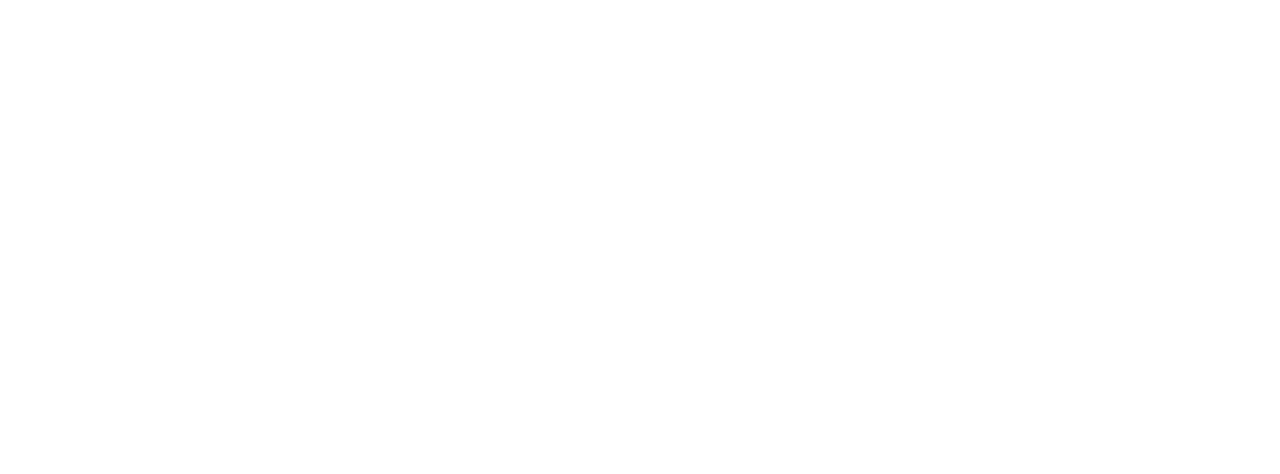
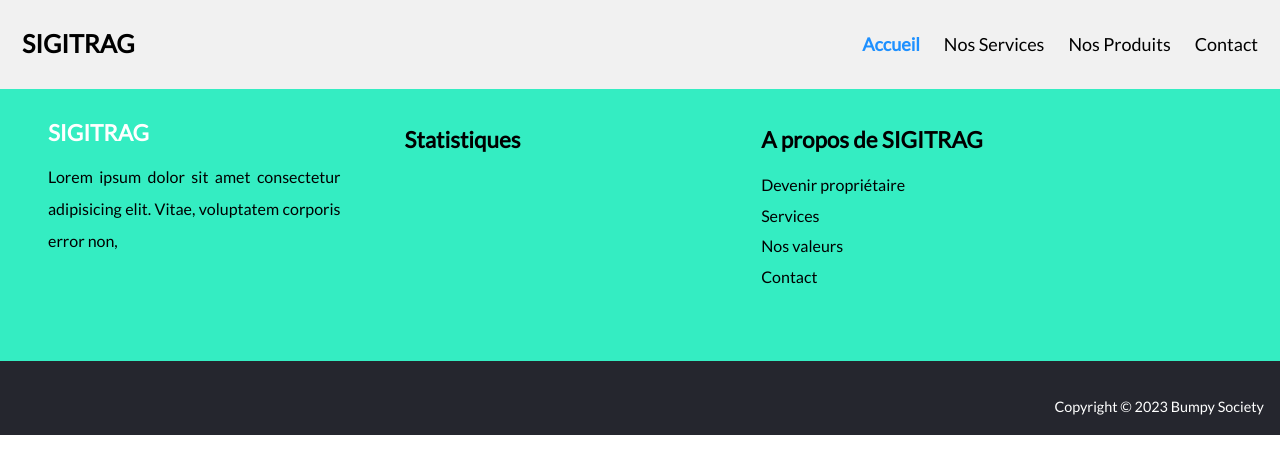
Before and after one commit to pascallenoir/SIGITRAG, a plain HTML site: page services.html in a window 1280 px wide. Drawn offline with Linux system fonts and the light colour scheme.

Commit message:
ajout des elements footer et header

```diff
--- /dev/null
+++ b/components/footer.js
@@ -0,0 +1,204 @@
+// Variable comprenant le contenu de code source du footer
+const footerTemplate = document.createElement('template');
+
+footerTemplate.innerHTML = `
+<style>
+body {
+    padding: 0;
+    margin: 0;
+    min-height: 100vh;
+    display: flex;
+    align-items: flex-end;
+  }
+
+footer {
+    background-color: #34EDC2;
+    color: black;
+    font-size: 16px;
+  }
+  footer * {
+    font-family: "latoregular", "sans-serif";
+    box-sizing: border-box;
+    border: none;
+    outline: none;
+  }
+  .row {
+    padding: 1em 1em;
+  }
+  .row.primary {
+    display: grid;
+    grid-template-columns: 2fr 2fr 3fr;
+    align-items: stretch;
+  }
+  .column {
+    width: 100%;
+    display: flex;
+    flex-direction: column;
+    padding: 0 2em;
+    min-height: 15em;
+  }
+  h3 {
+    width: 100%;
+    text-align: left;
+    color: black;
+    font-size: 1.4em;
+    white-space: nowrap;
+  }
+  h1 {
+    width: 100%;
+    text-align: left;
+    color: white;
+    font-size: 1.4em;
+    white-space: nowrap;
+  }
+  ul {
+    list-style: none;
+    display: flex;
+    flex-direction: column;
+    padding: 0;
+    margin: 0;
+  }
+  li:not(:first-child) {
+    margin-top: 0.8em;
+  }
+  ul li a {
+    color: black;
+    text-decoration: none;
+  }
+  ul li a:hover {
+    color: #2a8ded;
+  }
+  .about p {
+    text-align: justify;
+    line-height: 2;
+    margin: 0;
+  }
+  input,
+  button {
+    font-size: 1em;
+    padding: 1em;
+    width: 100%;
+    border-radius: 5px;
+    margin-bottom: 5px;
+  }
+  button {
+    background-color: #c7940a;
+    color: #ffffff;
+  }
+  div.social {
+    display: flex;
+    justify-content: space-around;
+    font-size: 2.4em;
+    flex-direction: row;
+    margin-top: 0.5em;
+  }
+  .social i {
+    color: #bac6d9;
+  }
+
+  .copyright {
+    padding: 0.3em 1em;
+    background-color: #25262e;
+  }
+  .footer-menu{
+    float: left;
+      margin-top: 10px;
+  }
+
+  .footer-menu a{
+    color: #cfd2d6;
+    padding: 6px;
+
+    text-decoration: none;
+  }
+  .footer-menu a:hover{
+    color: #27bcda;
+  }
+  .copyright p {
+    font-size: 0.9em;
+    text-align: right;
+    color: white;
+  }
+  @media screen and (max-width: 850px) {
+    .row.primary {
+      grid-template-columns: 1fr;
+    }
+
+  }
+
+</style>
+
+<footer>
+<div class="row primary">
+    <div class="column about">
+
+        <h1>SIGITRAG</h1>
+        <p>
+            Lorem ipsum dolor sit amet consectetur adipisicing elit. Vitae,
+            voluptatem corporis error non,
+        </p>
+    </div>
+
+    <div class="column links">
+        <h3>Statistiques</h3>
+    </div>
+
+    <div class="column links">
+        <h3>A propos de SIGITRAG</h3>
+        <ul>
+            <li>
+             <a href="#faq">Devenir propriétaire</a>
+            </li>
+            <li>
+             <a href="#cookies-policy">Services</a>
+            </li>
+            <li>
+            <a href="#terms-of-services">Nos valeurs</a>
+            </li>
+            <li>
+            <a href="#support">Contact</a>
+            </li>
+        </ul>
+    </div>
+</div>
+
+<div class="row copyright">
+    <div class="social">
+        <i class="fa-brands fa-facebook-square"></i>
+        <i class="fa-brands fa-instagram-square"></i>
+        <i class="fa-brands fa-twitter-square"></i>
+        <i class="fa-brands fa-youtube-square"></i>
+        <i class="fa-brands fa-whatsapp-square"></i>
+    </div>
+    <p>Copyright &copy; 2023 Bumpy Society</p>
+</div>
+</footer>
+`;
+// fin Variable comprenant le contenu de code source du footer
+
+// Class javascripts Footer etendu avec HTMLElement
+class Footer extends HTMLElement {
+    // méthode de constructor et le mot-clé spécial super
+    constructor() {
+      super();
+    }
+    // fin méthode de constructor et le mot-clé spécial super
+
+    // rappels du cycle de vie pour ajouter l'en-tête à la page
+    // connectedCallbacks'exécute chaque fois que votre élément personnalisé est inséré dans le DOM.
+    connectedCallback() {
+        const fontAwesome = document.querySelector('link[href*="font-awesome"]');
+        const shadowRoot = this.attachShadow({ mode: 'closed' });
+
+        if (fontAwesome) {
+          shadowRoot.appendChild(fontAwesome.cloneNode());
+        }
+
+        shadowRoot.appendChild(footerTemplate.content);
+      }
+    // fin rappels du cycle de vie pour ajouter l'en-tête à la page
+  }
+ // fin Class javascripts Footer etendu avec HTMLElement
+
+// Enregistrement de l'élément personnalisé avec la méthode customElements.define()
+customElements.define('footer-component', Footer);
--- /dev/null
+++ b/components/header.js
@@ -0,0 +1,96 @@
+
+// Variable comprenant le contenu de code source du header
+const headerTemplate = document.createElement('template');
+
+headerTemplate.innerHTML = `
+<style>
+
+/* Style the header with a grey background and some padding */
+.header {
+  overflow: hidden;
+  background-color: #f1f1f1;
+  padding: 20px 10px;
+}
+
+/* Style the header links */
+.header a {
+  float: left;
+  color: black;
+  text-align: center;
+  padding: 12px;
+  text-decoration: none;
+  font-size: 18px;
+  line-height: 25px;
+  border-radius: 4px;
+}
+
+/* Style the logo link (notice that we set the same value of line-height and font-size to prevent the header to increase when the font gets bigger */
+.header a.logo {
+    font-family: "latoregular", "sans-serif";
+    font-weight: 900;
+    font-size: 25px;
+}
+
+/* Change the background color on mouse-over */
+.header a:hover {
+  background-color: #ddd;
+  color: black;
+}
+
+/* Style the active/current link*/
+.header a.active {
+    font-family: "latoregular", "sans-serif";
+    font-weight: 900;
+    color: dodgerblue;
+}
+
+/* Float the link section to the right */
+.header-right {
+  float: right;
+}
+
+/* Add media queries for responsiveness - when the screen is 500px wide or less, stack the links on top of each other */
+@media screen and (max-width: 500px) {
+  .header a {
+    float: none;
+    display: block;
+    text-align: left;
+  }
+  .header-right {
+    float: none;
+  }
+}
+</style>
+<div class="header">
+    <a href="#default" class="logo">SIGITRAG</a>
+    <div class="header-right">
+        <a class="active" href="#index">Accueil</a>
+        <a href="#services">Nos Services</a>
+        <a href="#produits">Nos Produits</a>
+        <a href="#contacts">Contact</a>
+    </div>
+</div>
+`;
+// fin Variable comprenant le contenu de code source du header
+
+// Class javascripts Header etendu avec HTMLElement
+class Header extends HTMLElement {
+    // méthode de constructor et le mot-clé spécial super
+    constructor() {
+      super();
+    }
+    // Fin méthode de constructor et le mot-clé spécial super
+
+    // rappels du cycle de vie pour ajouter l'en-tête à la page
+    // connectedCallbacks'exécute chaque fois que votre élément personnalisé est inséré dans le DOM.
+    connectedCallback() {
+        const shadowRoot = this.attachShadow({ mode: 'closed' });
+
+        shadowRoot.appendChild(headerTemplate.content);
+      }
+    // fin rappels du cycle de vie pour ajouter l'en-tête à la page
+  }
+// fin Class javascripts Header etendu avec HTMLElement
+
+// Enregistrement de l'élément personnalisé avec la méthode customElements.define()
+customElements.define('header-component', Header);
--- a/index.css
+++ /dev/null
@@ -1,20 +0,0 @@
-@font-face {
-    font-family: 'latoregular';
-    src: url('fonts/lato-regular-webfont.woff2') format('woff2'),
-        url('fonts/lato-regular-webfont.woff') format('woff');
-    font-weight: normal;
-    font-style: normal;
-
-}
-
-* {
-    padding: 0;
-    margin: 0;
-    box-sizing: border-box;
-}
-
-body {
-    font-family: "latoregular", "sans-serif";
-    font-weight: 300;
-    font-size: 60px;
-}
--- a/services.html
+++ b/services.html
@@ -1,15 +1,31 @@
 <!DOCTYPE html>
 <html lang="en">
-
 <head>
     <meta charset="UTF-8">
     <meta http-equiv="X-UA-Compatible" content="IE=edge">
     <meta name="viewport" content="width=device-width, initial-scale=1.0">
+    <link rel="stylesheet" href="style.css" />
+    <script src="components/header.js" type="text/javascript" defer></script>
+    <script src="components/footer.js" type="text/javascript" defer></script>
     <title>Document</title>
 </head>
-
+ <!-- Corps du site internet -->
 <body>
 
+    <!-- elements d'entete du site comprenant le logo et les elements de menu -->
+    <header-component></header-component>
+    <!-- fin elements d'entete du site comprenant le logo et les elements de menu -->
+
+    <main>
+        <!-- contenu du site internet comprenant les differente sections -->
+
+        <!-- fin contenu du site internet comprenant les differente sections -->
+
+    </main>
+
+    <!-- pieds de page du site internet mettant en avant les informations relatives a la dite societe -->
+    <footer-component></footer-component>
+    <!-- fin pieds de page du site internet mettant en avant les informations relatives a la dite societe -->
 </body>
-
+<!-- fin Corps du site internet -->
 </html>
--- /dev/null
+++ b/style.css
@@ -0,0 +1,35 @@
+@font-face {
+    font-family: 'latoregular';
+    src: url('fonts/lato-regular-webfont.woff2') format('woff2'),
+        url('fonts/lato-regular-webfont.woff') format('woff');
+    font-weight: normal;
+    font-style: normal;
+
+}
+
+* {
+    padding: 0;
+    margin: 0;
+    box-sizing: border-box;
+}
+
+body {
+    font-family: "latoregular", "sans-serif";
+    font-weight: 300;
+    font-size: 20px;
+}
+
+/* Extra small devices (phones, less than 768px) */
+/* No media query since this is the default in Bootstrap */
+
+/* 992px (points de vue de bureau plus petits) */
+@media (min-width: 992px) {}
+
+/* 768 pixels (la plupart des tablettes)*/
+@media (min-width: 768px) { }
+
+/* 480 pixels (petits appareils et la plupart des téléphones) */
+@media (min-width: 480px) { }
+
+/* 320px (points de vue de téléphone plus petits)*/
+@media (min-width: 320px ) { }
```
Also changed, not shown: fichierslabo.html (added, +199 -0 lines), index.html (+20 -18 lines), produits.html (added, +31 -0 lines).
